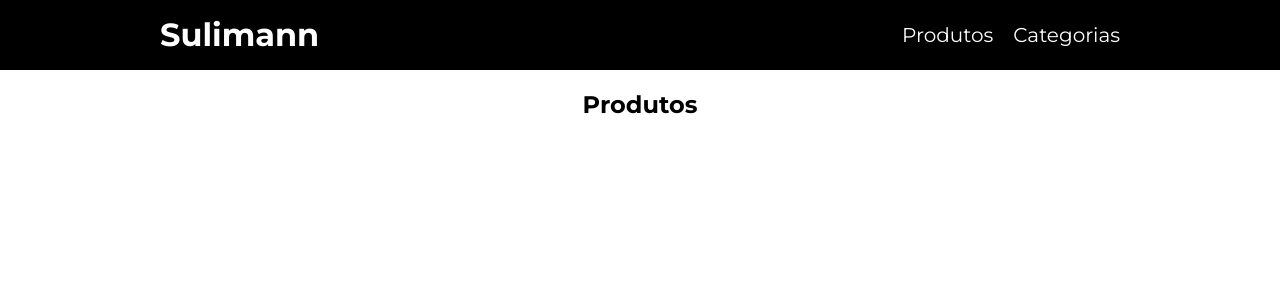
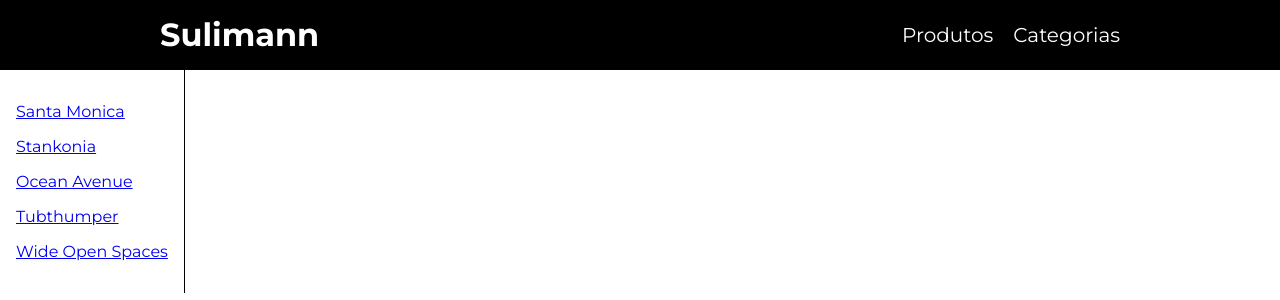
Before and after one commit to rafaelsulimann/tutorial-react-router, a React (Vite) app: page /produtos in a window 1280 px wide. Shown: the top 300 px of the page. Built offline with nearby package versions, Linux system fonts and the light colour scheme.

Commit message:
Listing products

```diff
--- /dev/null
+++ b/src/data.ts
@@ -0,0 +1,31 @@
+let products = [
+    {
+      name: "Santa Monica",
+      number: 1995,
+      amount: "$10,800"
+    },
+    {
+      name: "Stankonia",
+      number: 2000,
+      amount: "$8,000"
+    },
+    {
+      name: "Ocean Avenue",
+      number: 2003,
+      amount: "$9,500"
+    },
+    {
+      name: "Tubthumper",
+      number: 1997,
+      amount: "$14,000"
+    },
+    {
+      name: "Wide Open Spaces",
+      number: 1998,
+      amount: "$4,600"
+    },
+  ];
+
+  export function getProducts() {
+    return products;
+  }
--- a/src/routes/Produtos/index.tsx
+++ b/src/routes/Produtos/index.tsx
@@ -1,10 +1,29 @@
+import { Link } from "react-router-dom";
 import Header from "../../components/Header";
+import { getProducts } from "../../data";
 import "./styles.scss";
 
 export default function Produtos() {
+
+    let products = getProducts();
   return (
-      <section id="main-title">
-        <h2>Produtos</h2>
-      </section>
+    <div style={{ display: "flex" }}>
+    <nav
+      style={{
+        borderRight: "solid 1px",
+        padding: "1rem",
+      }}
+    >
+      {products.map((products) => (
+        <Link
+          style={{ display: "block", margin: "1rem 0" }}
+          to={`/produtos/${products.number}`}
+          key={products.number}
+        >
+          {products.name}
+        </Link>
+      ))}
+    </nav>
+  </div>
   );
 }
```
